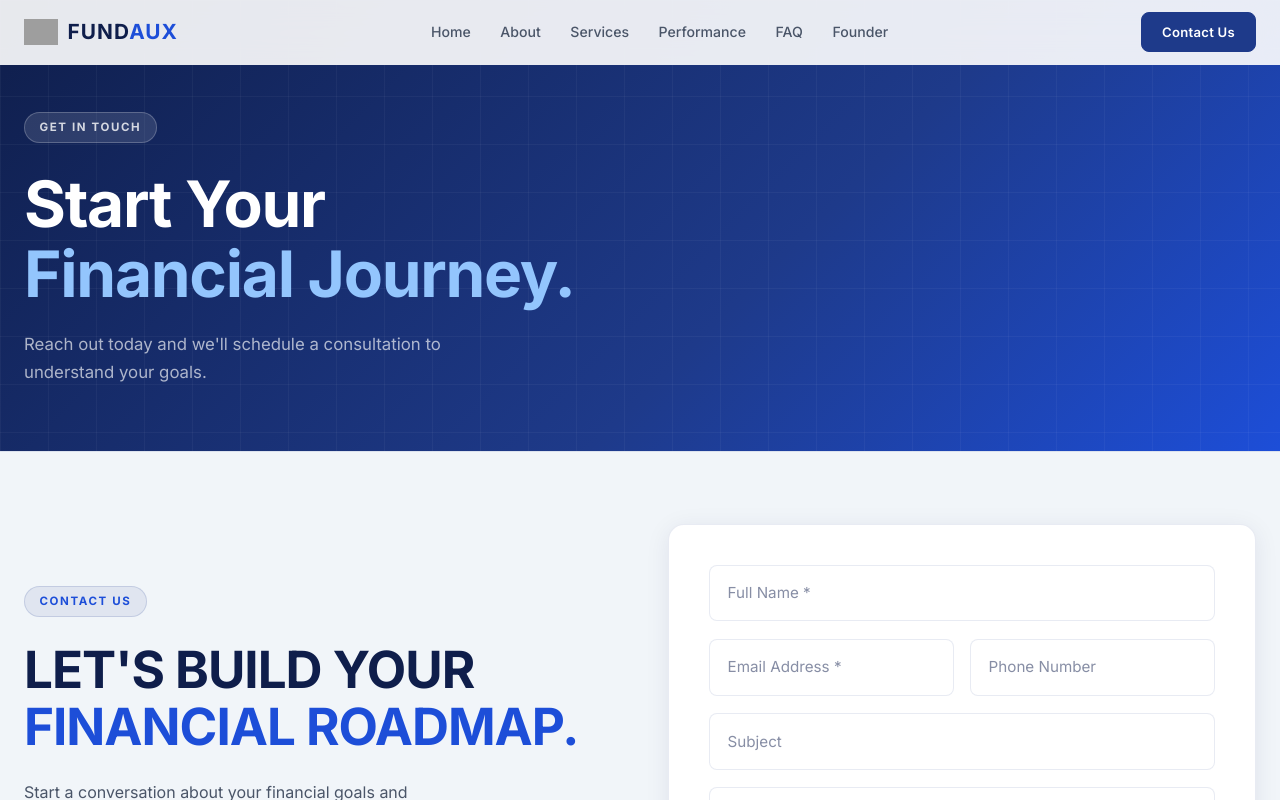
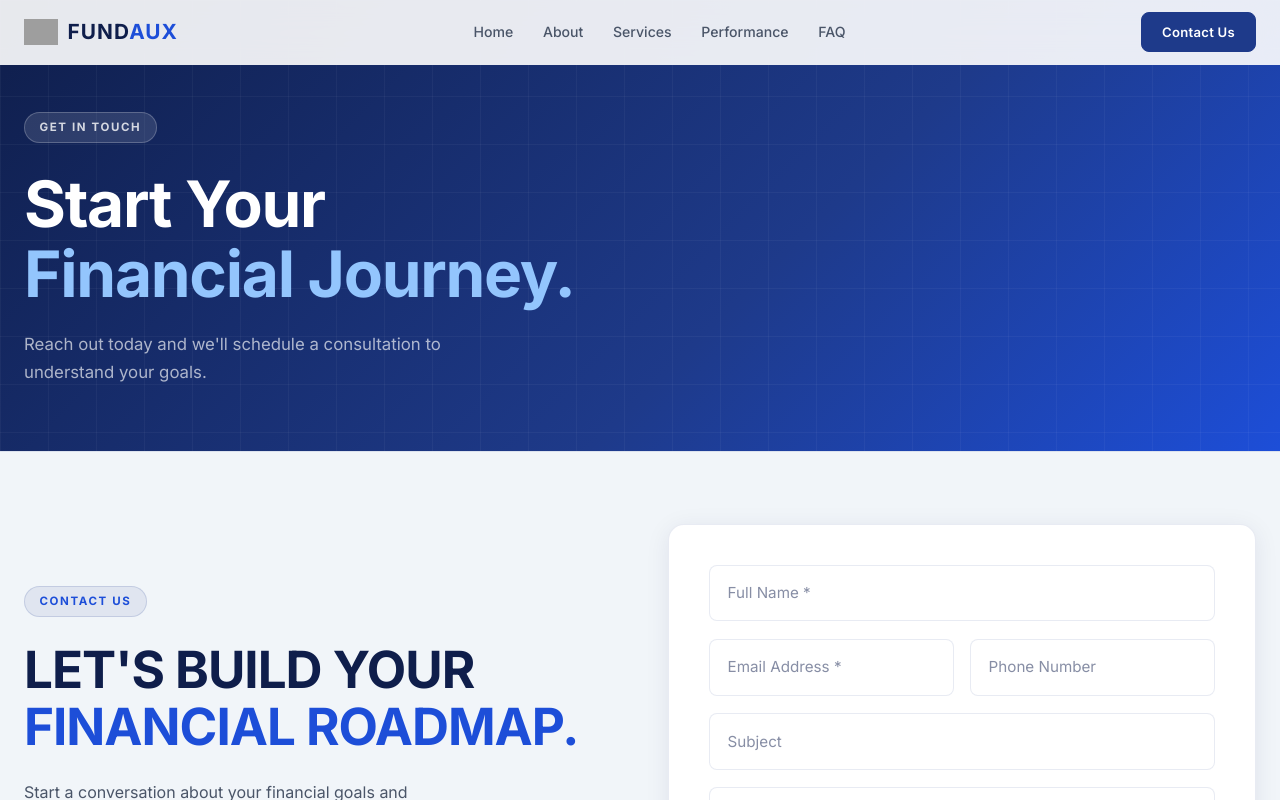
Before and after one commit to rahan-ux/portfolio, a Next.js app: page /contact in a window 1280 px wide. Shown: the top 800 px of the page. Built offline with nearby package versions, Linux system fonts and the light colour scheme; grey boxes are pictures that could not be loaded.

Commit message:
Remove Founder references and navigation links from FUNDAUX main website

```diff
--- a/components/Footer.tsx
+++ b/components/Footer.tsx
@@ -6,7 +6,6 @@ import Image from "next/image";
 const FOOTER_LINKS = [
   { label: "Home", href: "/" },
   { label: "About", href: "/about" },
-  { label: "Founder", href: "/Rahan" },
   { label: "Services", href: "/services" },
   { label: "Performance", href: "/performance" },
   { label: "FAQ", href: "/faq" },
--- a/components/Navbar.tsx
+++ b/components/Navbar.tsx
@@ -13,7 +13,6 @@ const NAV_LINKS = [
   { label: "Services", href: "/services" },
   { label: "Performance", href: "/performance" },
   { label: "FAQ", href: "/faq" },
-  { label: "Founder", href: "/Rahan" },
 ];
 
 export default function Navbar() {
```
Also changed, not shown: 1 other file (tests, documents, lock files or other folders).
